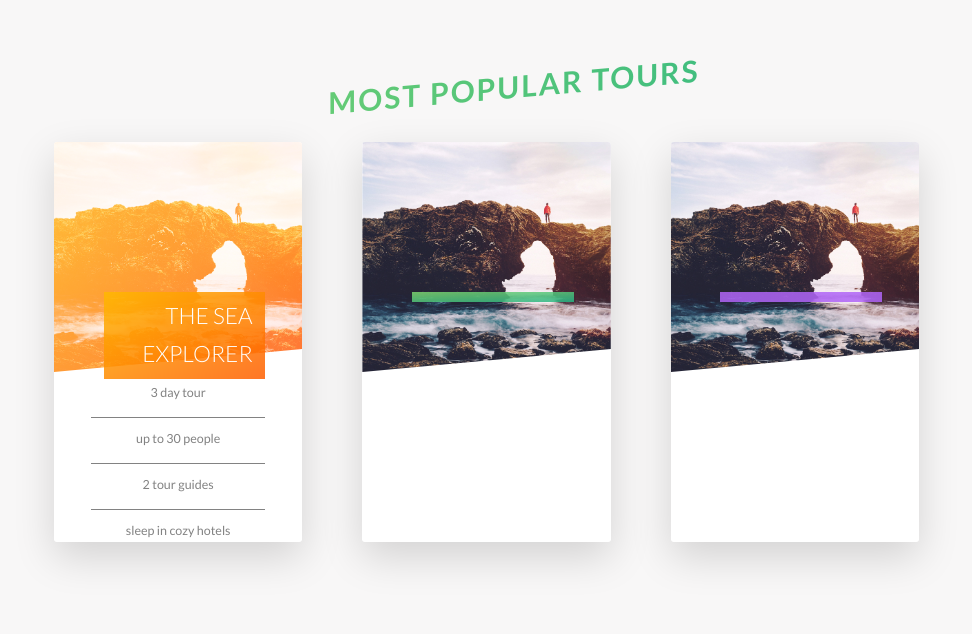
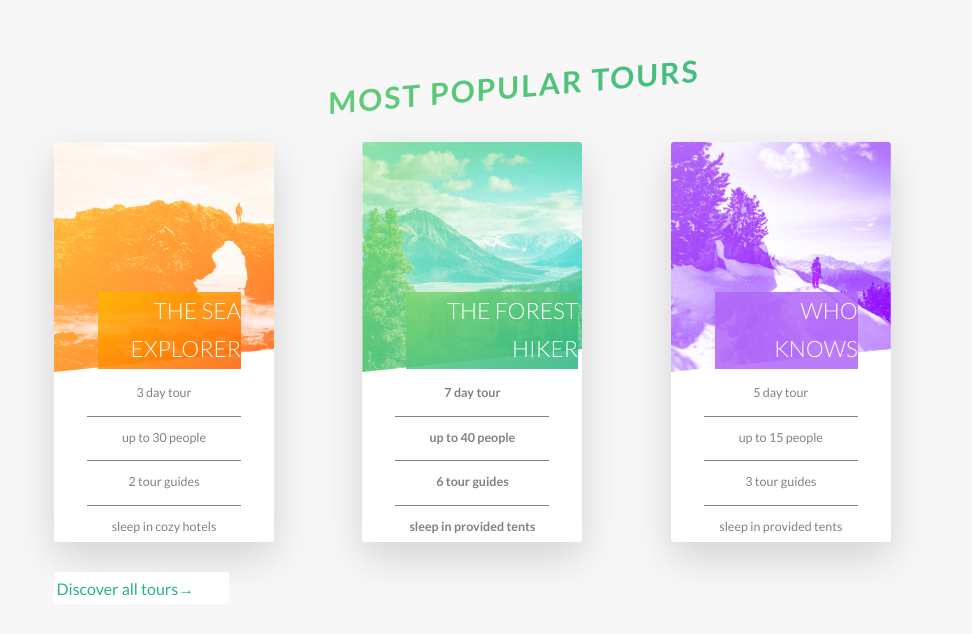
Before and after one commit to AgileMyk/Advanced-CSS-Practice, a website: page Natours-2-Compare/index.html in a window 1280 px wide. Shown: the part 2252-2886 px from the top of the page, without its empty margins (126-1098 px from the left). Drawn offline with Linux system fonts and the light colour scheme.

Commit message:
finishe cards, experiment with bottom buttom

```diff
--- a/Natours-2-Compare/index.html
+++ b/Natours-2-Compare/index.html
@@ -144,7 +144,13 @@
                         </div>
                     </div>
                     <div class="card__side card__side--back card__side--back-1">
-
+                        <div class="card__cta">
+                            <div class="card__price-box">
+                                <p class="card__price-only">only</p>
+                                <p class="card__price-value">$297</p>
+                            </div>
+                            <a href="#" class="btn btn--white">Book now!</a>
+                        </div>
                     </div>
                 </div>
 
@@ -152,19 +158,32 @@
             <div class="col-1-of-3">
                 <div class="card">
                     <div class="card__side card__side--front">
-                        <h4 class="card__picture card__picture--2">
-
-                        </h4>
-                        <div class="card__heading card__heading--2">
-                            <div class="card__heading-span card__heading-span--2"></div>
-
+                        <div class="card__picture card__picture--2">
+                            &nbsp;
                         </div>
+                        <h4 class="card__heading card__heading--2">
+                            <div class="card__heading-span card__heading-span--2">
+                                The Forest Hiker
+                            </div>
+                        <h4>
                         <div class="card__details card__details--2">
-
+                            <ul>
+                                <li>7 day tour</li>
+                                <li>up to 40 people</li>
+                                <li>6 tour guides</li>
+                                <li>sleep in provided tents</li>
+                                <li>Difficulty: medium</li>
+                            </ul>
                         </div>
                     </div>
                     <div class="card__side card__side--back card__side--back-2">
-
+                        <div class="card__cta">
+                            <div class="card__price-box">
+                                <p class="card__price-only">only</p>
+                                <p class="card__price-value">$497</p>
+                            </div>
+                            <a href="#" class="btn btn--white">Book now!</a>
+                        </div>
                     </div>
                 </div>
 
@@ -172,26 +191,42 @@
             <div class="col-1-of-3">
                 <div class="card">
                     <div class="card__side card__side--front">
-                        <h4 class="card__picture card__picture--3">
-
+                        <div class="card__picture card__picture--3">
+                            &nbsp;
+                        </div>
+                        <h4 class="card__heading">
+                            <div class="card__heading-span card__heading-span--3">
+                                Who knows
+                            </div>
                         </h4>
-                        <div class="card__heading card__heading">
-                            <div class="card__heading-span card__heading-span--3"></div>
-
-                        </div>
                         <div class="card__details card__details--3">
-
+                            <ul>
+                                <li>5 day tour</li>
+                                <li>up to 15 people</li>
+                                <li>3 tour guides</li>
+                                <li>sleep in provided tents</li>
+                                <li>Difficulty: hard</li>
+                            </ul>
                         </div>
                     </div>
                     <div class="card__side card__side--back card__side--back-3">
-
-
+                        <div class="card__cta">
+                            <div class="card__price-box">
+                                <p class="card__price-only">only</p>
+                                <p class="card__price-value">$897</p>
+                            </div>
+                            <a href="#" class="btn btn--white">Book now!</a>
+                        </div>
                         </div>
                     </div>
                 </div>
 
             </div>
+            <div class="mar-b-m mar-t-m u-center-text">
+                <a class="btn--green" href="#">Discover all tours <div class="stretch">&rarr;</div></a>
+            </div>
         </div>
+
     </section>
 
     </div>
--- a/Natours-2-Compare/sass/base/_utilities.scss
+++ b/Natours-2-Compare/sass/base/_utilities.scss
@@ -10,6 +10,18 @@
     margin-bottom: 4.5rem;
 }
 
+.mar-t-s {
+    margin-top: 1.5rem;
+}
+
+.mar-t-m {
+    margin-top: 3rem;
+}
+
+.mar-t-l {
+    margin-top: 4.5rem;
+}
+
 .u-center-text {
     text-align: center;
 }
--- a/Natours-2-Compare/sass/components/_buttons.scss
+++ b/Natours-2-Compare/sass/components/_buttons.scss
@@ -12,6 +12,41 @@
     position: relative;
     color: black;
     background-color: white;
+
+    &--white {
+        color: white;
+        background-color: transparent;
+    }
+
+    }
+
+    &--green {
+
+        color: $primary-color-dark;
+        background-color: none;
+        font-size: $regular;
+        font-weight: 400;
+        border-bottom: 0px solid $primary-color-dark;
+        transition: 1s;
+        padding: .25rem;
+        background-color: $white;
+        border-radius: 3px;
+        display: flex;
+        width: 17.5rem;
+
+        &:hover {
+            border-bottom: 1.5px solid $primary-color-dark;
+            width: 30rem;
+            transform: scale(1.05);
+            box-shadow: $moderate rgba($shadow-black, 0.4);
+        }
+
+        &:active {
+
+            width: 15rem;
+            transform: scale(.9);
+        }
+
 
     }
 
--- a/Natours-2-Compare/sass/components/_card.scss
+++ b/Natours-2-Compare/sass/components/_card.scss
@@ -1,7 +1,7 @@
 .card {
 
     //FUNCTIONALITY
-
+    width: 22rem;
     height: 40rem;
     transition: 1s;
 
@@ -37,8 +37,22 @@
             transform: rotateY(180deg);
 
             &-1 {
-                background-image: linear-gradient(to bottom right, $color-secondary-light, $color-secondary-dark);
+                background-image: linear-gradient(to bottom right,
+                                    $color-secondary-light,
+                                    $color-secondary-dark);
             }
+
+            &-2 {
+                background-image: linear-gradient(to bottom right,
+                                    $primary-color-light,
+                                    $primary-color-dark);
+                }
+
+            &-3 {
+                background-image: linear-gradient(to bottom right,
+                                    $color-tertiary-light,
+                                    $color-tertiary-dark);
+                }
 
         }
 
@@ -64,17 +78,25 @@
 
 
         &--1 {
-            background-image: linear-gradient(to bottom right, $color-secondary-light, $color-secondary-dark),
-            url(../img/nat-5.jpg);
+            background-image: linear-gradient(to bottom right,
+                                $color-secondary-light,
+                                $color-secondary-dark),
+                                url(../img/nat-5.jpg);
         }
 
         &--2 {
-            background-image: url(../img/nat-5.jpg);
+            background-image: linear-gradient(to bottom right,
+                                $primary-color-light,
+                                $primary-color-dark),
+                                url(../img/nat-6.jpg);
 
         }
 
         &--3 {
-            background-image: url(../img/nat-5.jpg);
+            background-image: linear-gradient(to bottom right,
+                                $color-tertiary-light,
+                                $color-tertiary-dark),
+                                url(../img/nat-7.jpg);
 
         }
     }
@@ -93,11 +115,11 @@
         width: 65%;
         text-align: right;
 
+
     }
 
     &__heading-span {
 
-        padding: .5rem 1.25rem;
 
         &--1 {
             background-image: linear-gradient(to bottom right,
@@ -109,7 +131,7 @@
             background-image: linear-gradient(to bottom right,
              rgba($primary-color-light, .85),
              rgba($primary-color-dark, .85));
-
+            width: 120%;
         }
 
         &--3 {
@@ -135,18 +157,35 @@
                 padding-bottom: 8%;
                 color: $gray-style-1;
                 border-bottom: 1px solid $gray-style-1;
+                }
 
-
+            }
 
         }
 
+        //BACKSIDE STYLING
 
-
+    &__cta {
+        position: absolute;
+        transform: translate(-50%, -50%);
+        top: 50%;
+        left: 50%;
     }
 
-    //BACKSIDE STYLING
-}
+    &__price-box {
+        text-align: center;
+        margin-bottom: 8rem;
+    }
 
+    &__price-only {
+        font-size: 2.4rem;
+        text-transform: uppercase;
+    }
+
+    &__price-value {
+        font-size: 6rem;
+        font-weight: 100;
+    }
 
 
 }
```
Also changed, not shown: Natours-2-Compare/css/styles.css.
